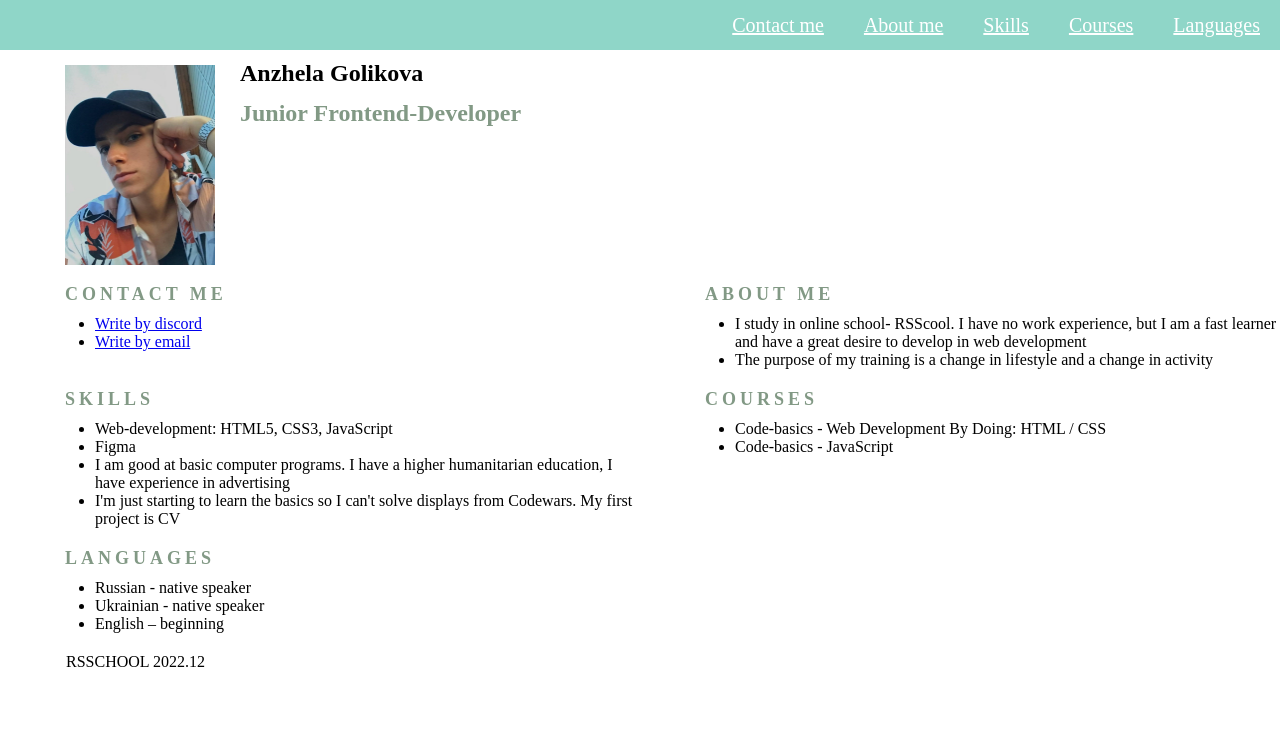
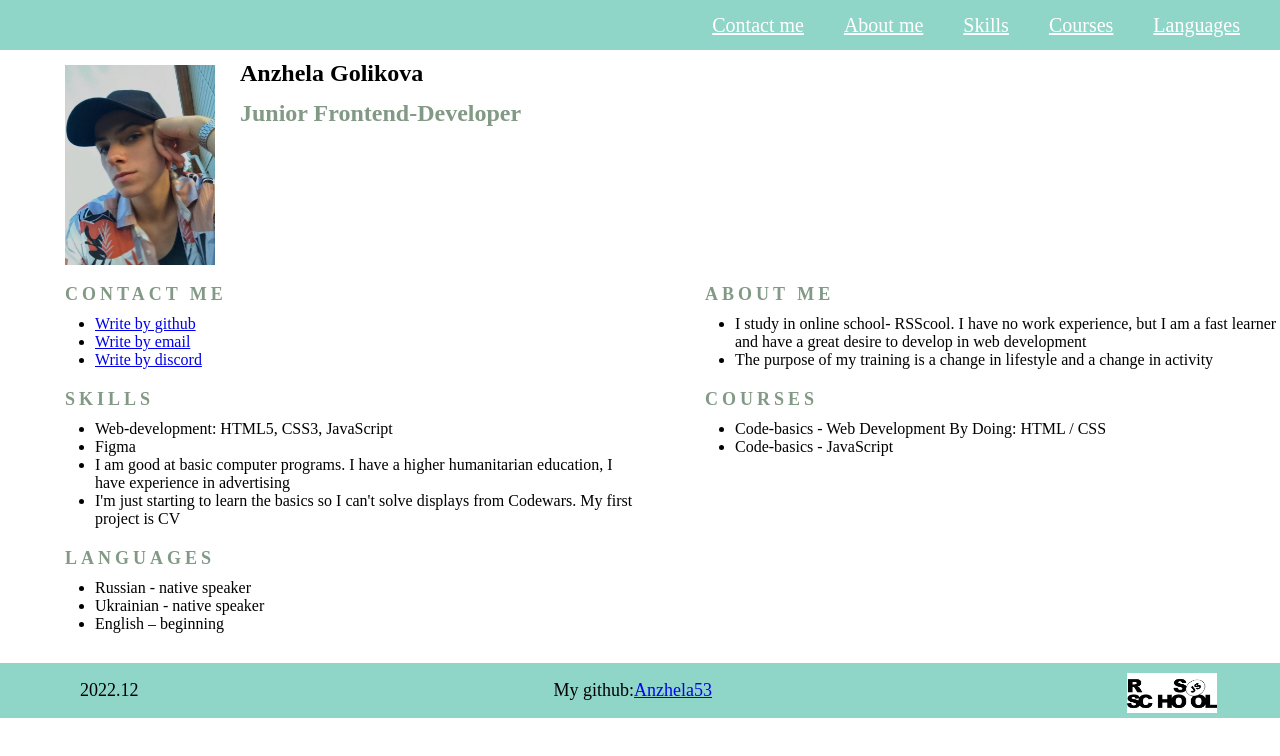
Before and after one commit to Anzhela53/rsschool-cv, a plain HTML site: page index.html in a window 1280 px wide. Drawn offline with Linux system fonts and the light colour scheme.

Commit message:
feat: add new info to the index.html, style.css files and add footer

```diff
--- a/index.html
+++ b/index.html
@@ -38,9 +38,11 @@
                 <h2 class="section-subtitle">Contact me</h2>
                 <ul>
                     <li>
-                        <a href="https://github.com/Anzhela53" class="link">Write by discord</a></li>
+                        <a href="https://github.com/Anzhela53" class="link">Write by github</a></li>
                     <li>
                         <a href="mailto:a.y.golikova@gmail.com" class="link">Write by email</a></li>
+                    <li>
+                        <a href="https://discord/Anzhela53" class="link">Write by discord</a></li>
                 </ul>
             </section>
             <section class="section title" id="about me">
@@ -48,17 +50,21 @@
                 <ul>
                     <li>I study in online school- RSScool. I have no work experience, but I am a fast learner and have a great desire to develop in web development</li>
                 <li>The purpose of my training is a change in lifestyle and a change in activity</li>
+                </ul>
             </section>
             <section class="section title" id="skills">
                 <h2 class="section-subtitle">Skills</h2>
-                <ul><li>Web-development: HTML5, CSS3, JavaScript</li>
+                <ul>
+                    <li>Web-development: HTML5, CSS3, JavaScript</li>
                     <li>Figma</li>
                     <li>I am good at basic computer programs. I have a higher humanitarian education, I have experience in advertising</li>
                     <li>I'm just starting to learn the basics so I can't solve displays from Codewars. My first project is CV</li>
+                </ul>
             </section>
-            <section class="section titlr" id="courses">
+            <section class="section title" id="courses">
                 <h2 class="section-subtitle">Courses</h2>
-                <ul> <li>Code-basics - Web Development By Doing: HTML / CSS</li>
+                <ul>
+                    <li>Code-basics - Web Development By Doing: HTML / CSS</li>
                     <li>Code-basics - JavaScript</li>
                 </ul>
             </section>
@@ -72,7 +78,11 @@
             </div>
         </main>
         <footer class="footer">
-            <div class="container footer">RSSCHOOL 2022.12</div>
+            <div class="container foo">
+                <div class="foo"><p>2022.12</p></div>
+                <div class="foo"><p> My github:<a href="https://github.com/Anzhela53" class="link">Anzhela53</a></p></div>
+                <div class="foo"><a href="https://rs.school/js/"><img class="icon" src="img/icon_rs.png" alt="icon RSSCHOOL"></a></div>
+            </div>
         </footer>
     </body>
     </html>
--- a/style.css
+++ b/style.css
@@ -30,7 +30,6 @@
 
 .container {
     max-width: 1440px;
-    margin: 0 auto;
     display: block;
     position:relative;
 }
@@ -53,6 +52,7 @@
     list-style: none;
     margin:0;
     padding: 0;
+    margin-right: 20px;
 }
 
 .nav-link {
@@ -140,6 +140,24 @@
 }
 
 .footer {
-    padding-left: 33px;
+    background-color: #8FD6C8;
+}
+.container.foo {
+    display: flex;
+    justify-content:space-between;
+    align-items: center;
+    list-style: none;
+    margin-left: 80px;
+    margin-right: 63px;
+    margin-top: 30px;
+}
+
+.foo {
+    transition: .4s;
+    font-size: 18px;
+}
+.icon {
+    height: 50px;
+    width: 90px;
     padding-top: 10px;
 }
```
Also changed, not shown: img/icon_rs.png (added).
